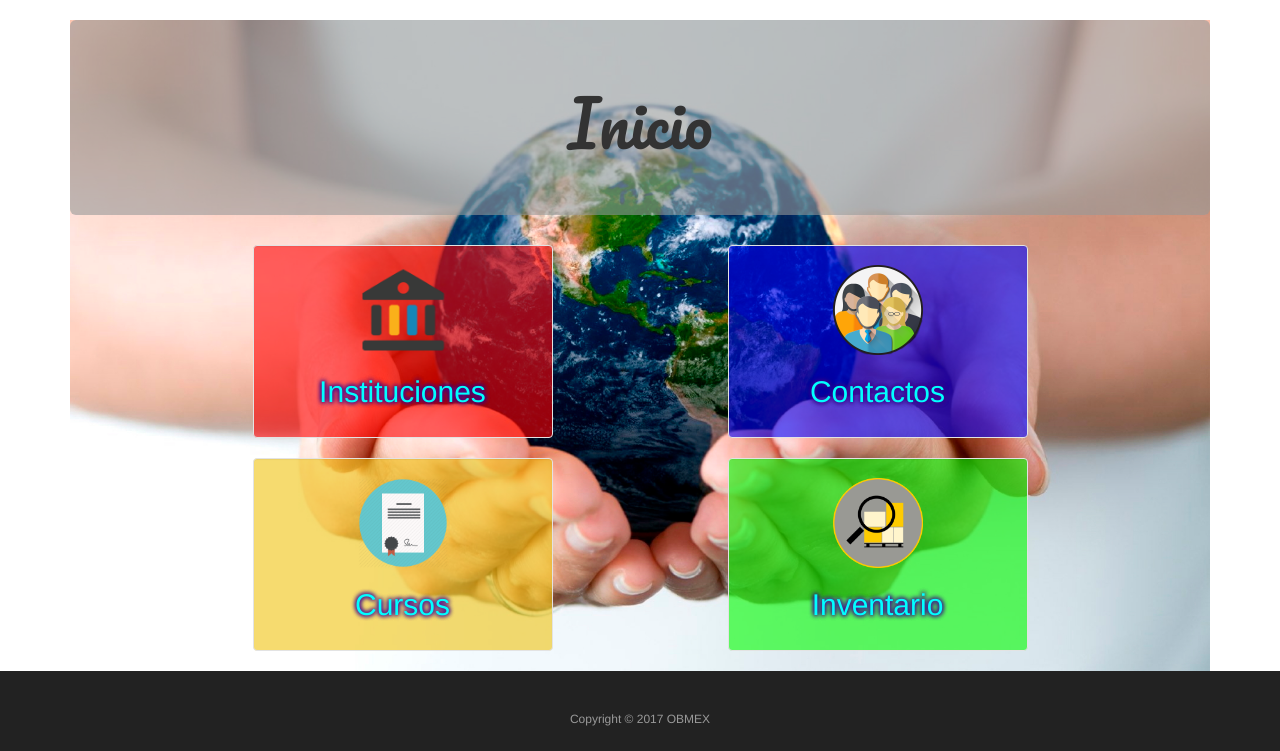
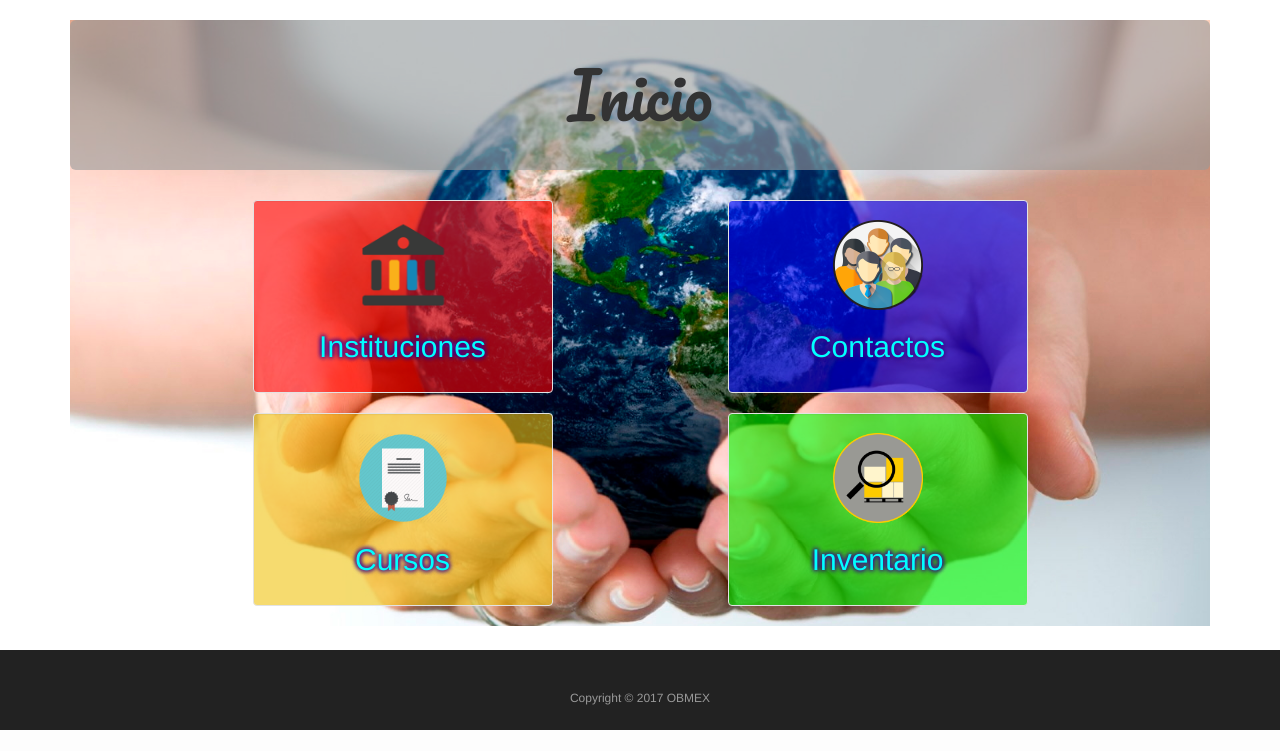
Before and after one commit to lemontiel/DjangoOBMEX, a Django app: page / in a window 1280 px wide. Shown: the part 70-821 px from the top of the page. After the commit the page ends 800 px from the top, so only its background shows below. Run offline with Django 3.2, Linux system fonts and the light colour scheme; some libraries are stand-ins or nearby versions.

Commit message:
corrección de estilo en jumbotron

```diff
--- a/aplicacionobmex/static/css/style.css
+++ b/aplicacionobmex/static/css/style.css
@@ -51,6 +51,12 @@
 	background-size: cover;
 }
 
+.jumbotron {
+	height:150px;
+	padding-bottom: 20px;
+	padding-top: 20px;
+}
+
 /* img */
 .img-card{
 	width:90px;
--- a/aplicacionobmex/templates/base.html
+++ b/aplicacionobmex/templates/base.html
@@ -38,7 +38,7 @@
   <div id="wrapper">
 
     <div id="header">
-     <nav class="navbar navbar-inverse" data-spy="affix" data-offset-top="10">
+    <nav class="navbar navbar-inverse" data-spy="affix" data-offset-top="0">
       <div class="container-fluid">
        <div class="navbar-header">
          <button type="button" class="navbar-toggle" data-toggle="collapse" data-target="#myNavbar">
--- a/aplicacionobmex/templates/index.html
+++ b/aplicacionobmex/templates/index.html
@@ -11,7 +11,7 @@
 	<div class="container-fluid">
 		<div class="row" align="center">
 			<div class="col-sm-5 col-sm-offset-1">
-				<div class="well I-witdth I-witdth" style="background-color:rgba(255,0,0,0.6)">
+				<div class="well I-witdth" style="background-color:rgba(255,0,0,0.6)">
 					<a href="{% url 'institucionform' %}">
 						<div class="user-card text-center">
 							<img src="{% static "images/Institucion.png" %}" alt="Users" class=" img-card ">
```
Lines whose indentation alone changed are shown as unchanged.
